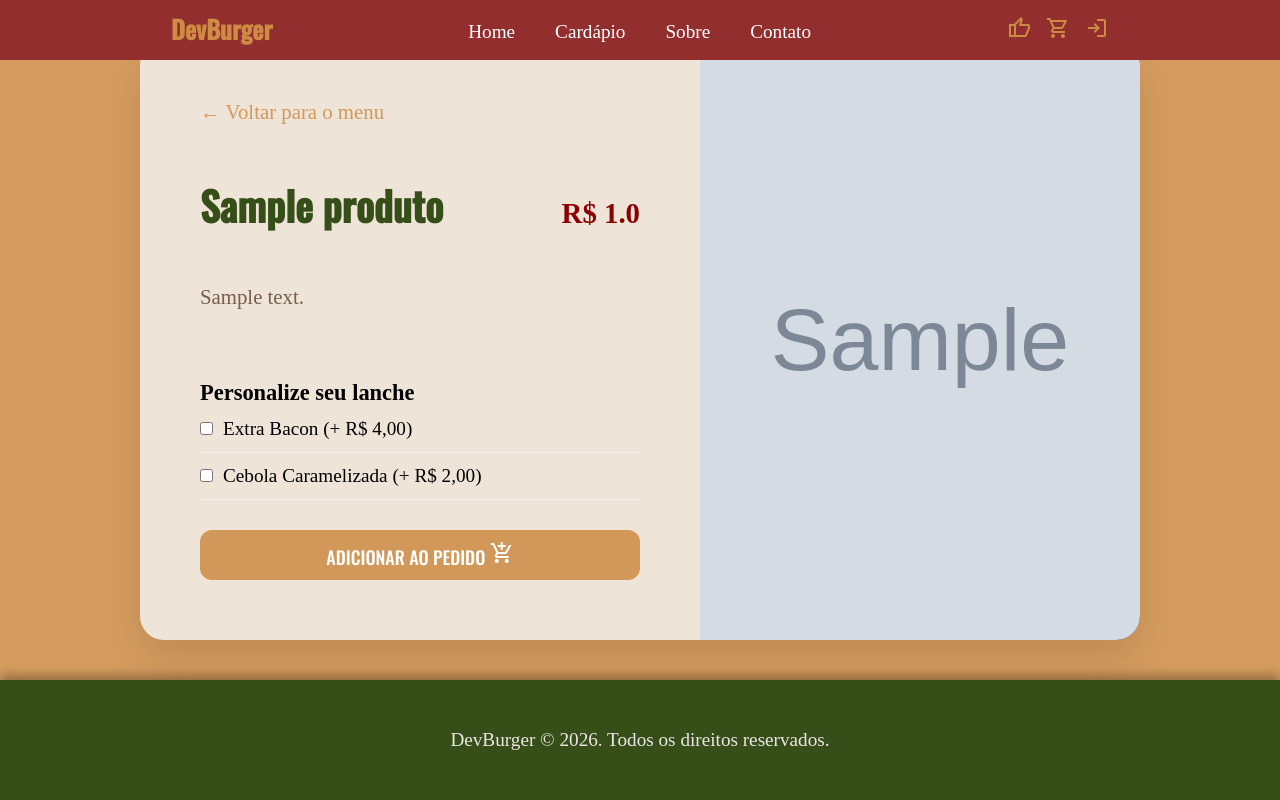
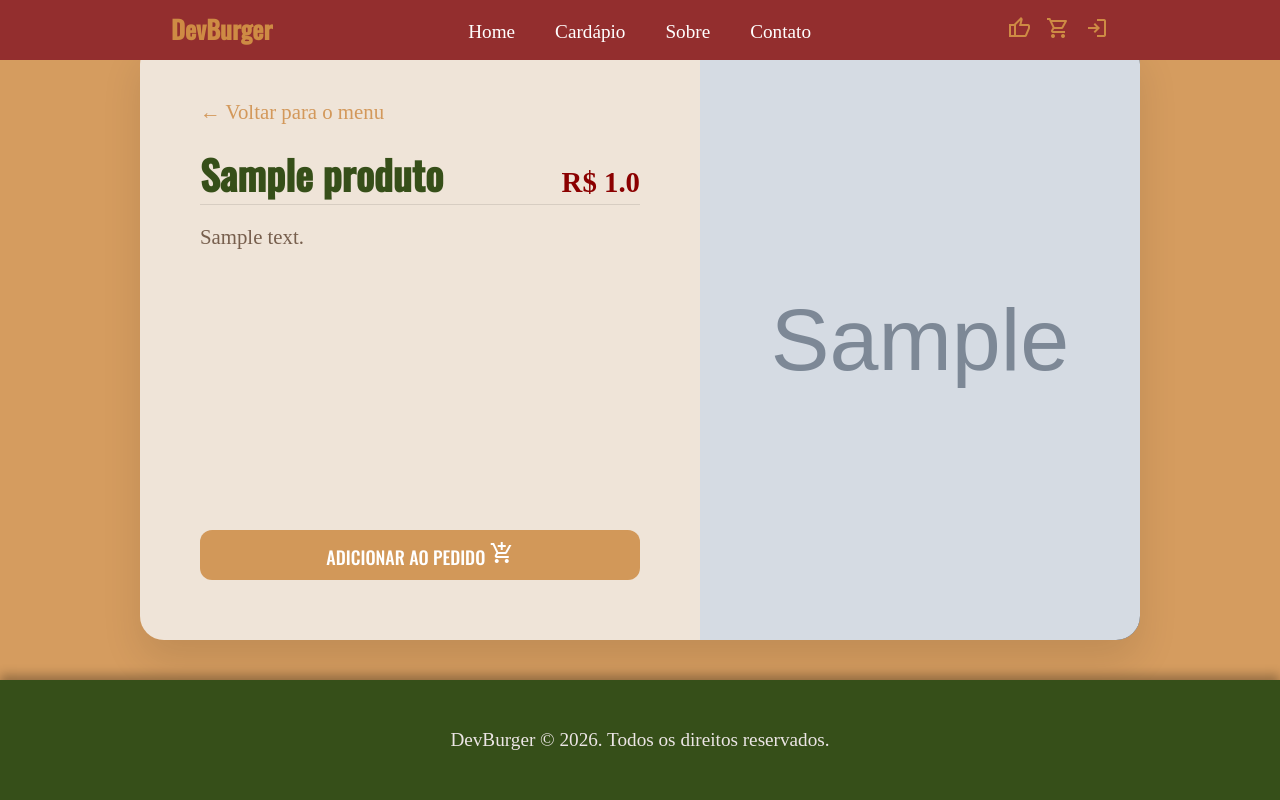
Before and after one commit to fernandagml/devburger-webservice, a Flask app: page /produto/1 in a window 1280 px wide. Run offline with Flask 3, Linux system fonts and the light colour scheme; tables that the repository leaves empty hold one stand-in row (values such as "Sample post"); grey boxes marked "Sample" are stand-in pictures.

Commit message:
Mudanças para melhorar o CSS e o HTML + Finalização da API (rotas e JS) para adicionar produto no carrinho.

```diff
--- a/app.py
+++ b/app.py
@@ -2,8 +2,7 @@ from flask import Flask, render_template as rt, request, redirect, session, flas
 from model.produtos import recuperar_produtos as rp, recuperar_produto_id as rpid, recuperar_produto_destaque as rpd
 # from model.usuario import inserir_usuario as iu, verificar_login as vl
 from model.usuario import Usuario
-from model.carrinho import recuperar_produto_carrinho as rpc
-
+from model.carrinho import recuperar_produto_carrinho as rpc, inserir_item_usuario as iiu
 app = Flask(__name__)
 app.secret_key = "webservice_lanches"
 
@@ -66,5 +65,20 @@ def api_get_carrinho():
     else:
         return jsonify({"message":"Usuário não logado"}), 401
 
+@app.route("/api/post/carrinho", methods=["POST"])
+def api_post_carrinho():
+    if "usuario_logado" in session:
+        usuario = session["usuario_logado"]["usuario"]
+
+        dados_json = request.get_json()
+        id_produto = dados_json.get("id_produto")
+        quantidade = dados_json.get("quantidade")
+
+        iiu(usuario, id_produto, quantidade)
+        return jsonify({"message":"Inserido com sucesso"}), 201
+    else:
+        return redirect("/login")
+
+
 if __name__ == '__main__':
     app.run(host='0.0.0.0', port=5050, debug=True)
--- a/migrate/increments_tb.sql
+++ b/migrate/increments_tb.sql
@@ -7,12 +7,14 @@ VALUES
 ('Python Onion', 'Anéis de cebola, barbecue e queijo cheddar.', 33.00, 'https://images.pexels.com/photos/70497/pexels-photo-70497.jpeg?auto=compress&cs=tinysrgb&w=600', 1, 1),
 ('React Salad', 'Uma opção leve e reativa para o seu almoço.', 27.00, 'https://images.pexels.com/photos/1199957/pexels-photo-1199957.jpeg?auto=compress&cs=tinysrgb&w=600', 0, 1);
 
-INSERT INTO `db_devburguer`.`tb_carrinho` (`finalizado`, `usuario`) VALUES ('0', 'Fer');
-
-INSERT INTO `db_devburguer`.`tb_itens_carrinho` (`quantidade`, `id_carrinho`, `id_produto`) VALUES ('2', '2', '3');
-INSERT INTO `db_devburguer`.`tb_itens_carrinho` (`quantidade`, `id_carrinho`, `id_produto`) VALUES ('4', '2', '5');
+INSERT INTO tb_usuario VALUES('Fer', 123);
 
 INSERT INTO tb_carrinho(finalizado, usuario) VALUES(0, 'Fer');
+SELECT * FROM tb_carrinho;
+
+INSERT INTO `db_devburguer`.`tb_itens_carrinho` (`quantidade`, `id_carrinho`, `id_produto`) VALUES ('2', '6', '3');
+INSERT INTO `db_devburguer`.`tb_itens_carrinho` (`quantidade`, `id_carrinho`, `id_produto`) VALUES ('4', '6', '5');
+INSERT INTO `db_devburguer`.`tb_itens_carrinho` (`quantidade`, `id_carrinho`, `id_produto`) VALUES ('1', '6', '1');
 
 SELECT tb_carrinho.id_carrinho, tb_itens_carrinho.quantidade, tb_carrinho.usuario, tb_carrinho.finalizado, tb_carrinho.data_carrinho, tb_produto.preco, tb_produto.nome_produto, tb_produto.imagem
 FROM tb_itens_carrinho
@@ -20,4 +22,6 @@ INNER JOIN tb_produto ON tb_produto.id_produto = tb_itens_carrinho.id_produto
 INNER JOIN tb_carrinho ON tb_carrinho.id_carrinho = tb_itens_carrinho.id_carrinho
 WHERE usuario = "Fer";
 
-SELECT * FROM tb_carrinho;
+SELECT * FROM tb_itens_carrinho;
+
+SELECT id_carrinho FROM tb_carrinho WHERE usuario = 'Fer' AND finalizado = 0 LIMIT 1;
--- a/static/js/carrinho.js
+++ b/static/js/carrinho.js
@@ -22,6 +22,7 @@ async function mostrarCarrinho() {
                     </div>
                     <div class="item-info">
                         <span class="item-nome">${dado.nome_produto}</span>
+                        <span class="item-quantidade">${dado.quantidade} <em>un.</em></span>
                         <span class="item-preco">R$ ${dado.preco}</span>
                     </div>
                 </div>
@@ -36,3 +37,11 @@ async function mostrarCarrinho() {
 };
 
 mostrarCarrinho();
+
+async function inserirItemCarrinho(id_produto, quantidade=1) {
+    const resposta = await fetch("/api/post/carrinho", {method:"POST", headers:{"Content-Type": "application/json"}, body: JSON.stringify({"id_produto":id_produto, "quantidade":quantidade})})
+    if (!resposta.ok) {
+        alert("Erro ao inserir item!")
+    }
+    mostrarCarrinho();
+};
--- a/static/styles/carrinho.css
+++ b/static/styles/carrinho.css
@@ -80,7 +80,18 @@
     padding: 2px 10px; /* Aumentei um pouco o padding para respirar */
     overflow-y: auto;
     margin-top: 5px;
+    overflow: hidden;
+        /* Aplica o scroll sem barra */
+    overflow-y: scroll; /* Ativa rolagem vertical */
+    scrollbar-width: none; /* Firefox */
+    -ms-overflow-style: none; /* IE/Edge */
 }
+
+  /* Chrome/Safari/Webkit */
+.carrinho-conteudo::-webkit-scrollbar {
+    display: none;
+}
+
 
 /* CARD DO ITEM AJUSTADO */
 .item-carrinho {
--- a/static/styles/produto.css
+++ b/static/styles/produto.css
@@ -45,7 +45,6 @@ body {
     display: flex;
     justify-content: space-between;
     align-items: baseline;
-    margin-bottom: 20px;
 }
 
 .title-produto {
@@ -64,6 +63,8 @@ body {
     color: rgba(89, 61, 43, 0.8);
     font-size: 1.3rem;
     margin-bottom: 40px;
+    border-top: 1px solid rgba(0, 0, 0, 0.1);
+    padding-top: 20px;
 }
 
 .option-item {
--- a/templates/header.html
+++ b/templates/header.html
@@ -45,6 +45,7 @@
                 </div>
                 <div class="item-info">
                     <span class="item-nome"></span>
+                    <span class="item-quantidade"></span>
                     <span class="item-preco"></span>
                 </div>
             </div>
@@ -53,7 +54,7 @@
         <div class="carrinho-footer">
             <div class="total-carrinho">
                 <span>Total:</span>
-                <span class="preco-total">R$ 58,00</span>
+                <span class="preco-total">R$ 0</span>
             </div>
             <a href="/checkout" class="btn-finalizar">Finalizar Pedido</a>
         </div>
--- a/templates/produto.html
+++ b/templates/produto.html
@@ -6,28 +6,17 @@
 <div class="product-page">
     {% if produto %}
     <div class="info-section">
-        <a href="/" class="back-link"><span>← Voltar para o menu</span></a>
 
-        <div class="header-content">
-            <h1 class="title-produto">{{ produto.nome_produto }}</h1>
-            <p class="price">R$ {{ produto.preco }}</p>
+        <div class="produto-info">
+            <a href="/" class="back-link"><span>← Voltar para o menu</span></a>
+            <div class="header-content">
+                <h1 class="title-produto">{{ produto.nome_produto }}</h1>
+                <p class="price">R$ {{ produto.preco }}</p>
+            </div>
+            <p class="description">{{ produto.descricao }}</p>
         </div>
 
-        <p class="description">{{ produto.descricao }}</p>
-
-        <div class="customization">
-            <h3>Personalize seu lanche</h3>
-            <div class="option-group">
-                <label class="option-item">
-                    <input type="checkbox"> Extra Bacon (+ R$ 4,00)
-                </label>
-                <label class="option-item">
-                    <input type="checkbox"> Cebola Caramelizada (+ R$ 2,00)
-                </label>
-            </div>
-        </div>
-
-        <button class="buy-button">ADICIONAR AO PEDIDO   <span class="material-symbols-outlined">add_shopping_cart</span></button>
+        <button class="buy-button" onclick="inserirItemCarrinho({{ produto.id_produto }})">ADICIONAR AO PEDIDO   <span class="material-symbols-outlined">add_shopping_cart</span></button>
 
     </div>
     <div class="image-section">
```
Also changed, not shown: model/carrinho.py (+13 -0 lines).
